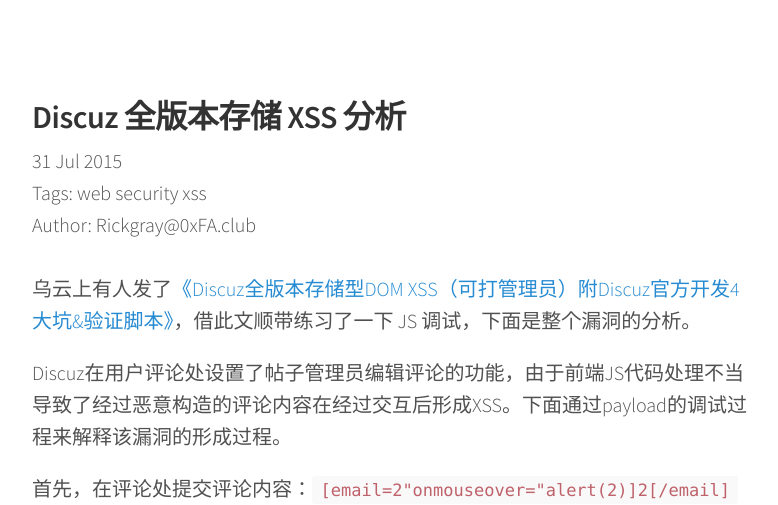
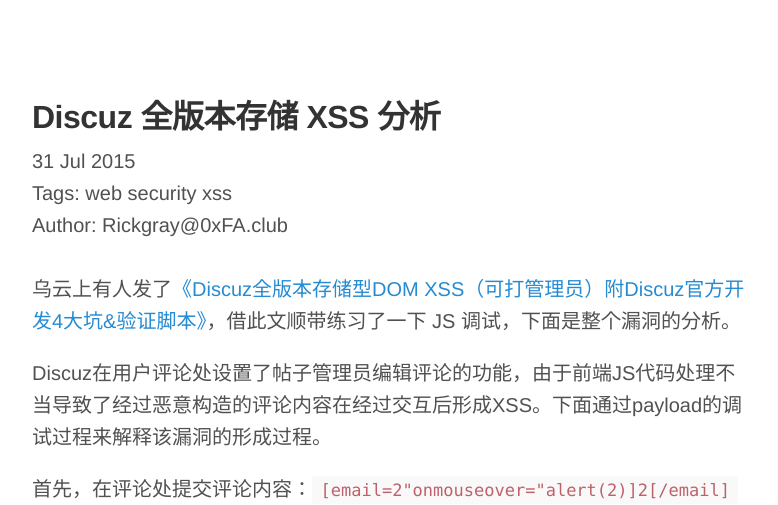
Before and after one commit to 0xFA-Team/0xFA-Team.github.io, a Jekyll site: the page built from _posts/2015-07-31-discuz-all-version-stored-xss-analysis.md, in a window 1280 px wide. Shown: the top 505 px of the page, without its empty margins (248-1026 px from the left). Built offline with Jekyll 4.4.1, drawn with Linux system fonts in a browser that asks for light colours; some web fonts are replaced; grey boxes are pictures that could not be loaded.

Commit message:
Update default.html
fixed google font to 360

```diff
--- a/_layouts/default.html
+++ b/_layouts/default.html
@@ -4,7 +4,7 @@
   <meta charset="utf-8">
   <meta name="viewport" content="width=device-width, initial-scale=1">
   <title>{% if page.title %}{{ page.title }}{% else %}{{ site.name }}{% endif %}</title>
-  <link rel="stylesheet" href="//fonts.googleapis.com/css?family=Source+Sans+Pro:300,300i,600">
+  <link href='http://fonts.useso.com/css?family=Open+Sans:300,400,600&subset=latin,latin-ext' rel='stylesheet'>
   <link rel="stylesheet" href="{{ site.baseurl }}/style.css">
   </head>
 <body>
```
